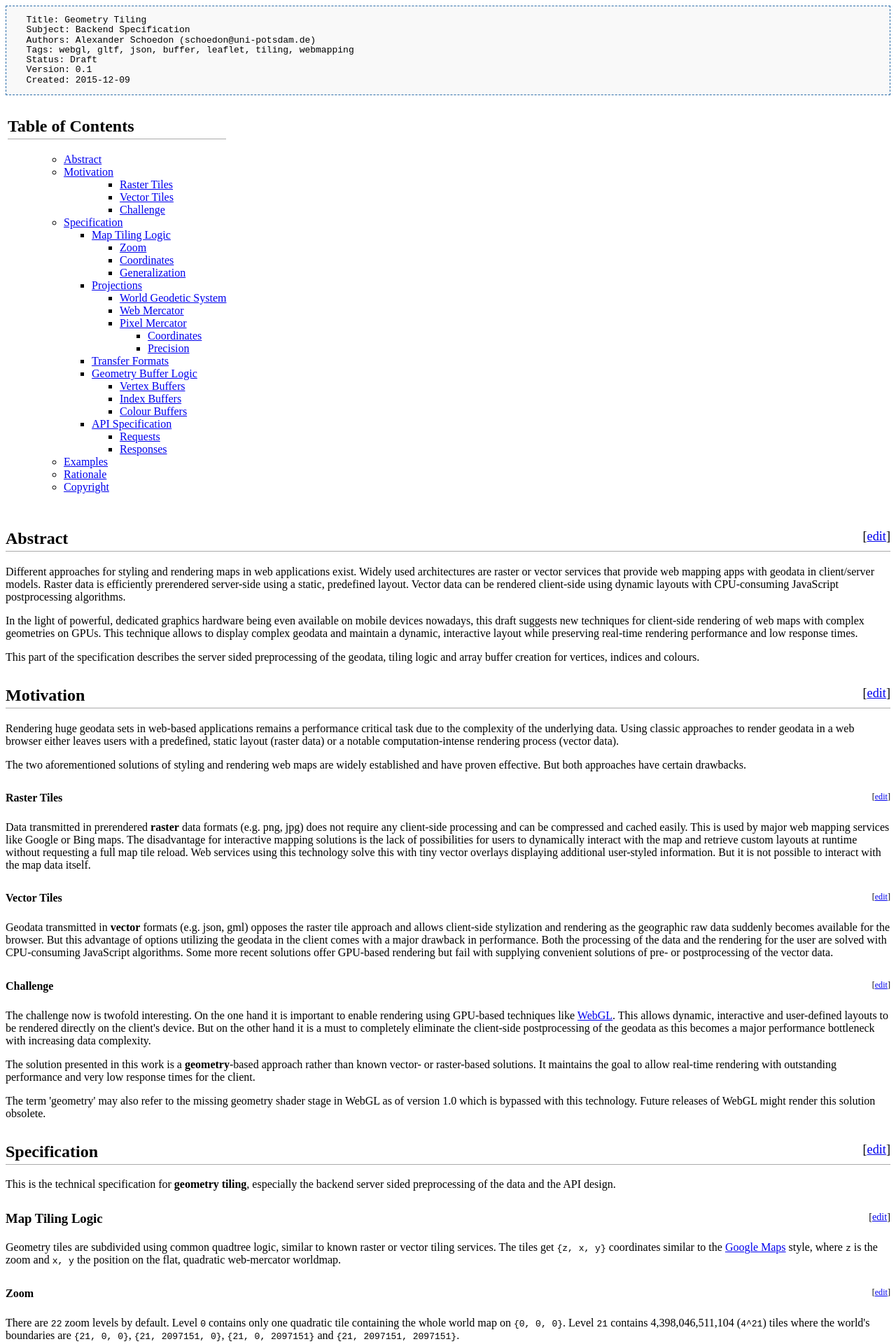
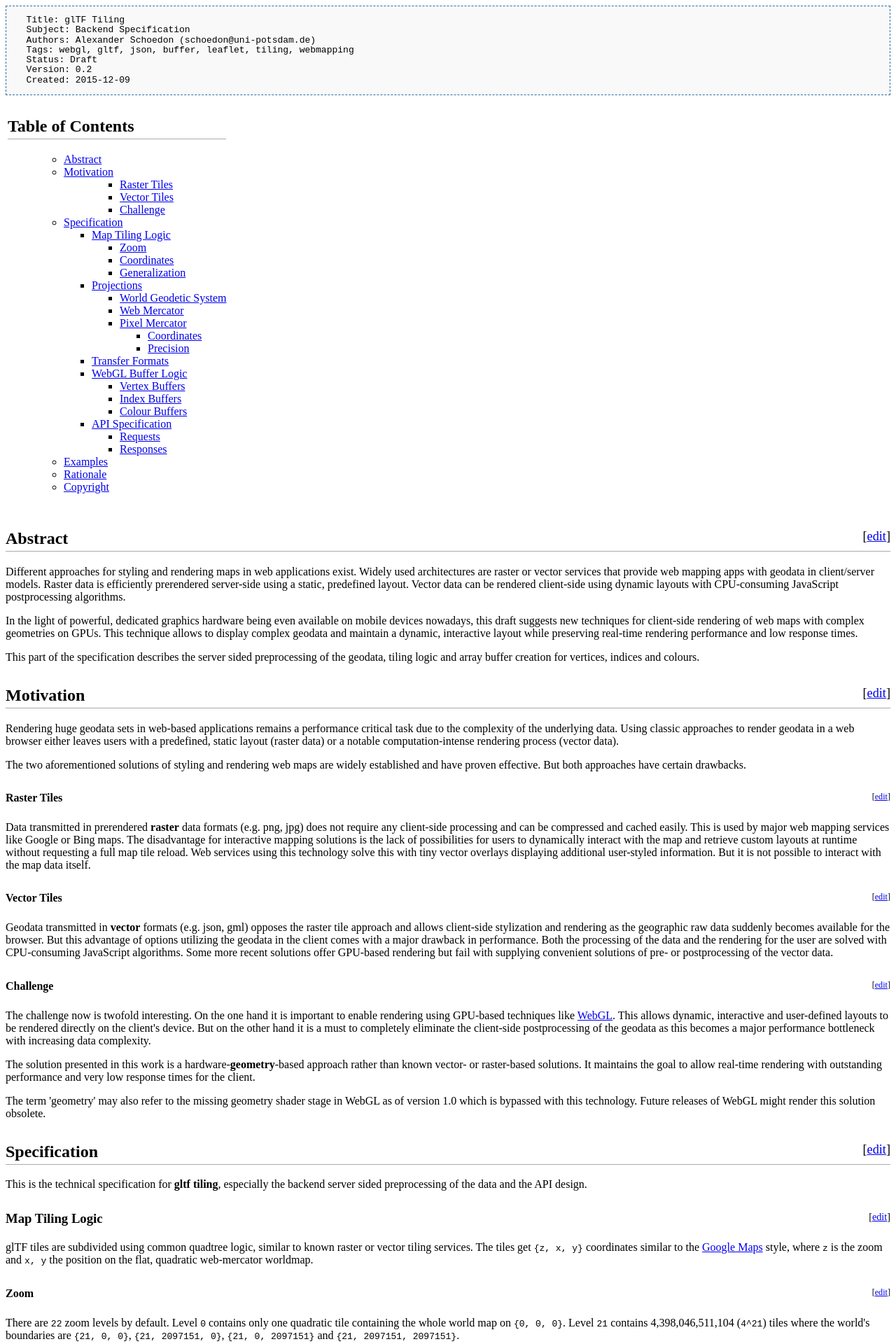
Before and after one commit to 5chdn/gltf-tiling-spec, a plain HTML site: page doc/server.html in a window 1280 px wide. Shown: the top 1920 px of the page at 70% size. Drawn offline with Linux system fonts and the light colour scheme.

Commit message:
Generate HTML

```diff
--- a/doc/server.html
+++ b/doc/server.html
@@ -1,10 +1,10 @@
 <html xmlns="http://www.w3.org/1999/xhtml" xml:lang="en" lang="en"><head><meta http-equiv="Content-Type" content="text/html; charset=utf-8" /><link rel="stylesheet" href="doc.css" type="text/css" /><title="Geometry Tiling Specification: Server" /></head><body>
-<p><pre>  Title: Geometry Tiling
+<p><pre>  Title: glTF Tiling
   Subject: Backend Specification
   Authors: Alexander Schoedon (schoedon@uni-potsdam.de)
   Tags: webgl, gltf, json, buffer, leaflet, tiling, webmapping
   Status: Draft
-  Version: 0.1
+  Version: 0.2
   Created: 2015-12-09
 </pre>
 </p>
@@ -42,7 +42,7 @@
 </li>
 <li><a href="#Transfer_Formats">Transfer Formats</a></li>
 <li>
-<a href="#Geometry_Buffer_Logic">Geometry Buffer Logic</a><ul>
+<a href="#WebGL_Buffer_Logic">WebGL Buffer Logic</a><ul>
 <li><a href="#Vertex_Buffers">Vertex Buffers</a></li>
 <li><a href="#Index_Buffers">Index Buffers</a></li>
 <li><a href="#Colour_Buffers">Colour Buffers</a></li>
@@ -149,7 +149,7 @@ device. But on the other hand it is a must to completely eliminate the
 client-side postprocessing of the geodata as this becomes a major performance
 bottleneck with increasing data complexity.
 </p>
-<p>The solution presented in this work is a <b>geometry</b>-based approach rather
+<p>The solution presented in this work is a hardware-<b>geometry</b>-based approach rather
 than known vector- or raster-based solutions. It maintains the goal to allow
 real-time rendering with outstanding performance and very low response times for
 the client.
@@ -165,7 +165,7 @@ WebGL might render this solution obsolete.
 
 
 
-<p>This is the technical specification for <b>geometry tiling</b>, especially the backend
+<p>This is the technical specification for <b>gltf tiling</b>, especially the backend
 server sided preprocessing of the data and the API design.
 </p>
 
@@ -175,7 +175,7 @@ server sided preprocessing of the data and the API design.
 
 
 
-<p>Geometry tiles are subdivided using common quadtree logic, similar to known
+<p>glTF tiles are subdivided using common quadtree logic, similar to known
 raster or vector tiling services. The tiles get <code>{z, x, y}</code>
 coordinates similar to the
 <a href="http://www.maptiler.org/google-maps-coordinates-tile-bounds-projection/">Google Maps</a>
@@ -958,7 +958,7 @@ for this application.
 </p>
 
 <h3>
-<span class="editsection">[<a href="?section=Geometry_Buffer_Logic" title="Edit section: Abstract">edit</a>]</span> <a name="Geometry_Buffer_Logic"></a><span class="mw-headline" id="Geometry_Buffer_Logic">Geometry Buffer Logic</span>
+<span class="editsection">[<a href="?section=WebGL_Buffer_Logic" title="Edit section: Abstract">edit</a>]</span> <a name="WebGL_Buffer_Logic"></a><span class="mw-headline" id="WebGL_Buffer_Logic">WebGL Buffer Logic</span>
 </h3>
 
 
```
Also changed, not shown: doc/client.html (+1 -1 lines), index.html (+4 -4 lines).
